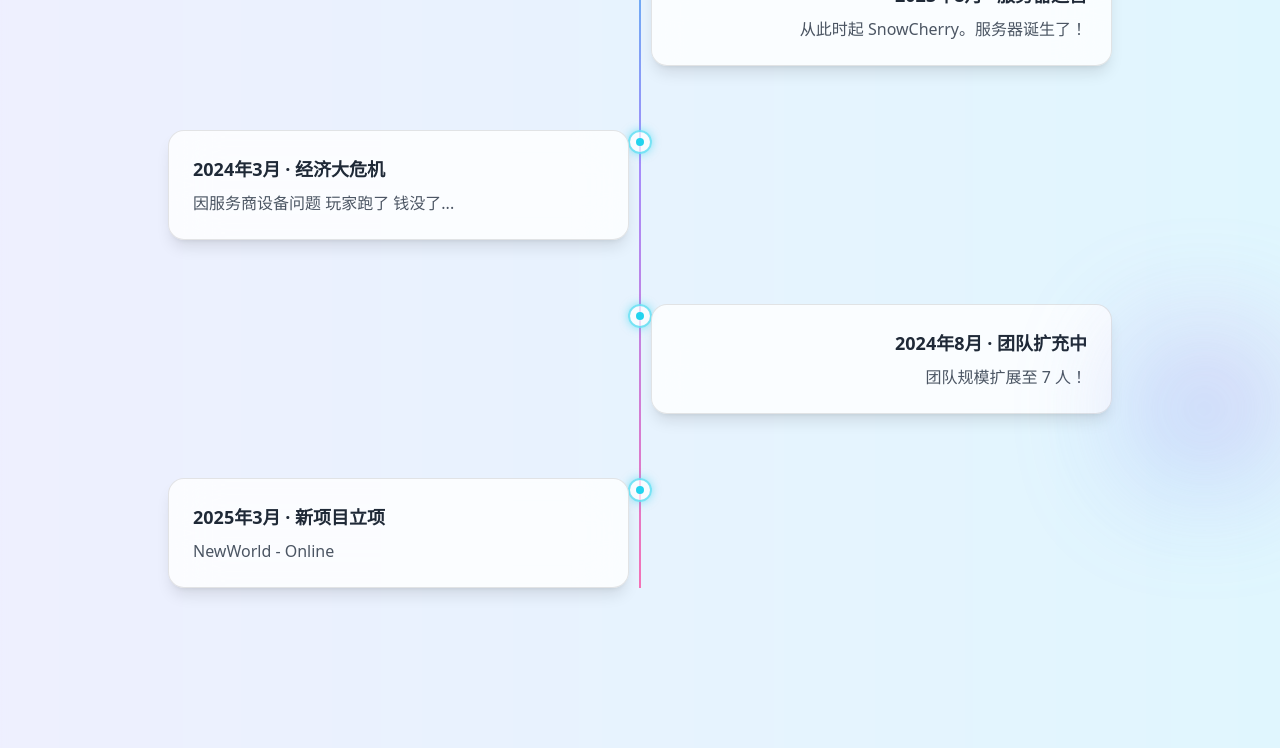
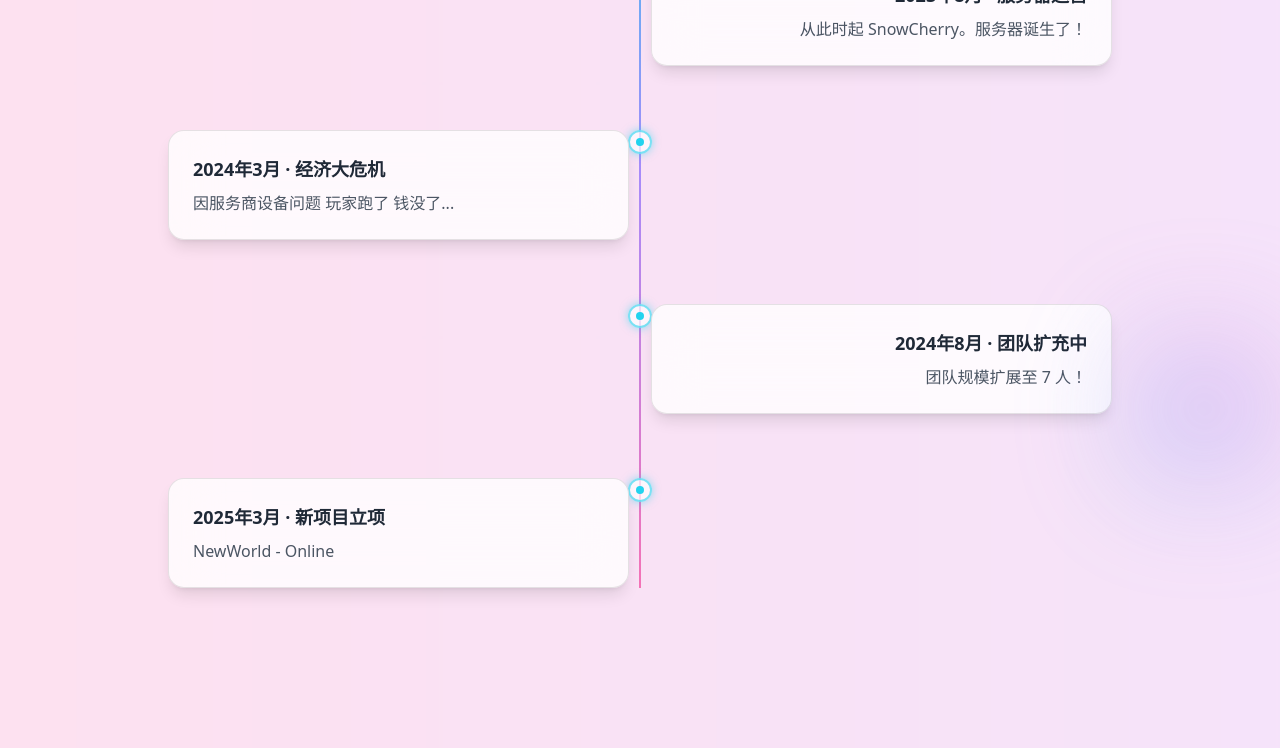
Before and after one commit to mincHR549/snowymc-website, a Next.js app: page / in a window 1280 px wide. Shown: the part 680-1428 px from the top of the page. Built offline with nearby package versions, Linux system fonts and the light colour scheme.

Commit message:
Refactor Background component for improved gradients

```diff
--- a/components/Background.tsx
+++ b/components/Background.tsx
@@ -1,38 +1,45 @@
 export default function Background() {
   return (
     <div className="absolute inset-0 -z-20 overflow-hidden">
-      {/* 1. 动态渐变层 */}
-      <div className="absolute inset-0 bg-gradient-to-r from-pink-300 via-purple-300 to-cyan-300
-                      bg-400% animate-gradient dark:hidden"></div>
+      {/* 1️⃣ 渐变背景：简化动画 + 降低频率 */}
+      <div
+        className="absolute inset-0 bg-gradient-to-r from-pink-300 via-purple-300 to-cyan-300
+                   dark:from-slate-900 dark:via-violet-800 dark:to-zinc-800
+                   bg-[length:300%_300%] animate-slow-gradient will-change-transform"
+      ></div>
 
-      {/* 暗色模式下的动态渐变 */}
-      <div className="hidden dark:block absolute inset-0
-                bg-gradient-to-r from-slate-800 via-violet-700 to-zinc-800
-                bg-400% animate-gradient opacity-70"></div>
+      {/* 2️⃣ 半透明雾层：减少 blur 强度 */}
+      <div
+        className="absolute inset-0 bg-white/65 dark:bg-black/35
+                   backdrop-blur-[2px] dark:backdrop-blur-[2px]"
+      ></div>
 
-      {/* 2. 半透明背景层 */}
-      <div className="absolute inset-0 bg-white/75 backdrop-blur-sm
-                dark:bg-black/40 dark:backdrop-blur-sm"></div>
+      {/* 3️⃣ 光晕层：合并为一层 SVG 模糊光晕（GPU友好） */}
+      <div className="absolute inset-0 -z-10 opacity-80 dark:opacity-60">
+        <svg
+          className="w-full h-full"
+          xmlns="http://www.w3.org/2000/svg"
+          preserveAspectRatio="xMidYMid slice"
+        >
+          <defs>
+            <radialGradient id="glow1" cx="30%" cy="30%" r="60%">
+              <stop offset="0%" stopColor="#f9a8d4" stopOpacity="0.4" />
+              <stop offset="100%" stopColor="transparent" />
+            </radialGradient>
+            <radialGradient id="glow2" cx="70%" cy="70%" r="55%">
+              <stop offset="0%" stopColor="#67e8f9" stopOpacity="0.35" />
+              <stop offset="100%" stopColor="transparent" />
+            </radialGradient>
+            <radialGradient id="glow3" cx="50%" cy="50%" r="50%">
+              <stop offset="0%" stopColor="#c4b5fd" stopOpacity="0.3" />
+              <stop offset="100%" stopColor="transparent" />
+            </radialGradient>
+          </defs>
 
-      {/* 3. 光晕层 */}
-      <div className="absolute inset-0 -z-10">
-        <div className="absolute top-20 left-16 w-[42vmax] h-[42vmax]
-                        rounded-full blur-3xl animate-float
-                        bg-pink-300/50 mix-blend-multiply
-                        dark:bg-pink-500/30 dark:mix-blend-screen"></div>
-
-        <div className="absolute bottom-24 right-16 w-[38vmax] h-[38vmax]
-                        rounded-full blur-3xl animate-float
-                        bg-cyan-300/50 mix-blend-multiply
-                        dark:bg-cyan-400/25 dark:mix-blend-screen"
-             style={{ animationDelay: "0.6s" }}></div>
-
-        <div className="absolute top-1/2 left-1/2 w-[34vmax] h-[34vmax]
-                        -translate-x-1/2 -translate-y-1/2
-                        rounded-full blur-3xl animate-float
-                        bg-purple-300/40 mix-blend-multiply
-                        dark:bg-violet-500/25 dark:mix-blend-screen"
-             style={{ animationDelay: "1.2s" }}></div>
+          <rect width="100%" height="100%" fill="url(#glow1)" />
+          <rect width="100%" height="100%" fill="url(#glow2)" />
+          <rect width="100%" height="100%" fill="url(#glow3)" />
+        </svg>
       </div>
     </div>
   );
```
